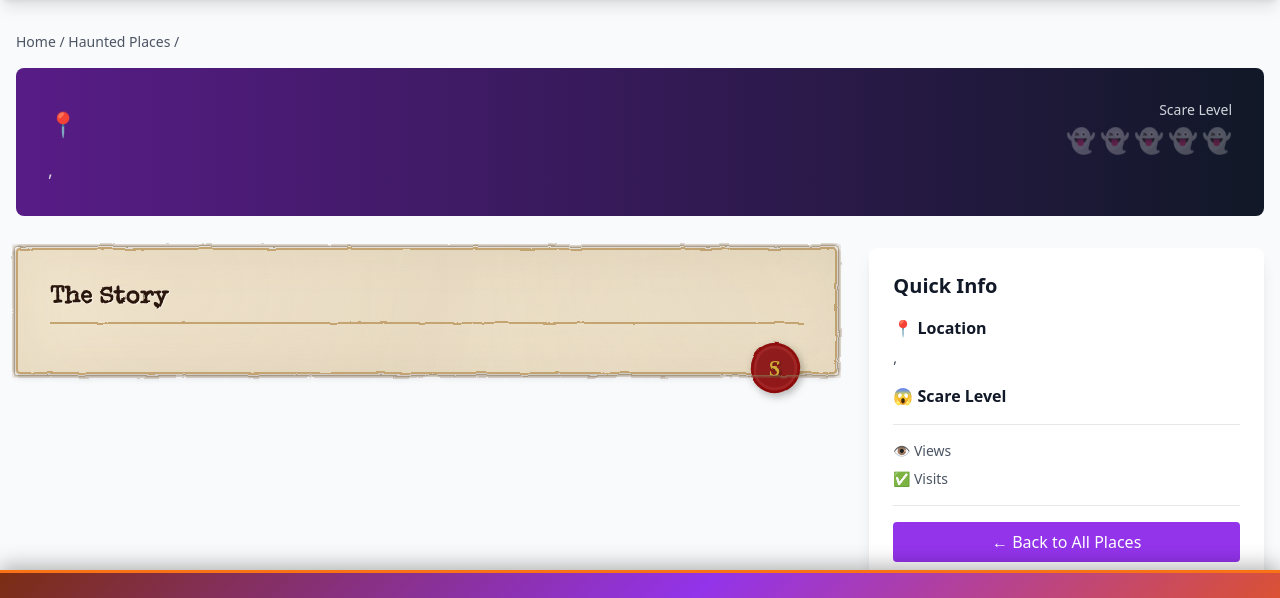
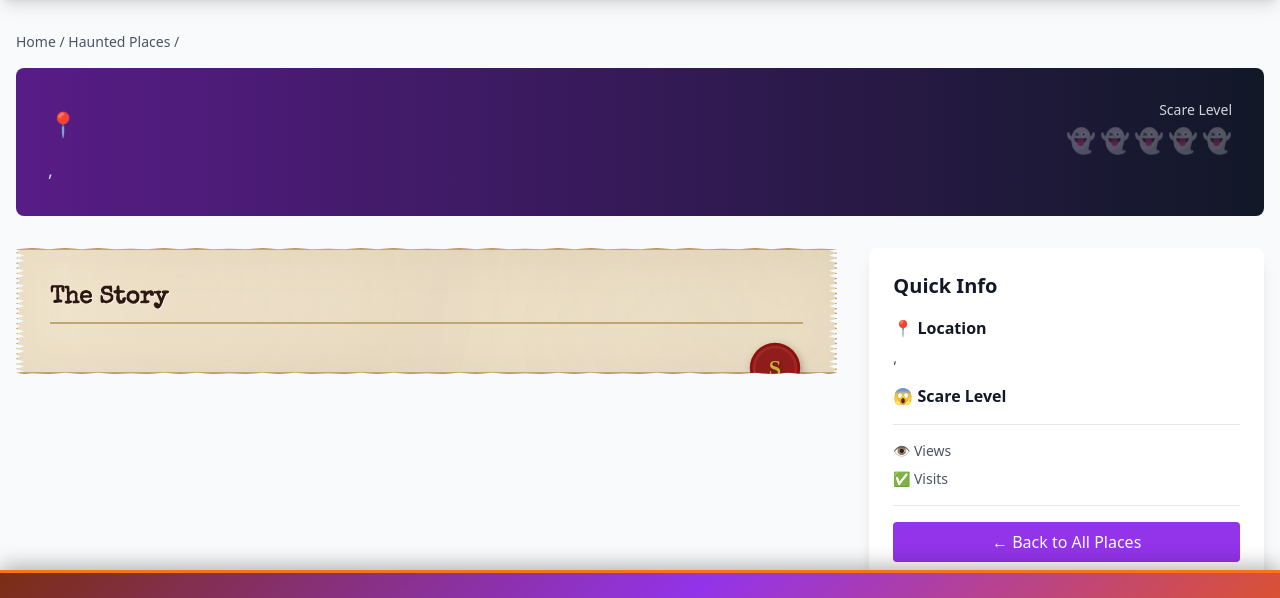
Before and after one commit to OJarvey/SpookyOctober, a Django app: template templates/haunted_detail.html in a window 1280 px wide. Shown: the part 72-670 px from the top of the page. Run offline with Django 5.2, Linux system fonts and the light colour scheme; the template is opened without the code that fills it, so the values that code supplies are empty; parts of the project's set-up code (start-up, migrations or seed data) failed here and were passed over.

Commit message:
fix: remove text blur from ragged edge effect
Replace SVG filter approach (which blurred text) with CSS clip-path
polygon for ragged edges. Text is now crisp and readable while edges
remain irregular and torn-looking.

Changes:
- Removed SVG filter definition and filter: url(#roughEdges)
- Implemented clip-path polygon with micro-variations on all edges
- Created 200+ polygon points for natural ragged appearance
- Enhanced ::after border with subtle texture shadows
- Text remains perfectly sharp and legible

Technical details:
- Polygon points alternate between 0%, 0.5%, and 1% along edges
- Creates small irregularities every 2% around perimeter
- No blur or distortion applied to card content
- Maintains all existing parchment texture and wax seal effects

🤖 Generated with [Claude Code](https://claude.com/claude-code)

Co-Authored-By: Claude <noreply@anthropic.com>

```diff
--- a/templates/haunted_detail.html
+++ b/templates/haunted_detail.html
@@ -3,17 +3,6 @@
 {% block title %}{{ place.story_title }} - ShriekedIn{% endblock %}
 
 {% block content %}
-    <!-- SVG Filter for Ragged Edges -->
-    <svg width="0" height="0" style="position: absolute;">
-        <defs>
-            <filter id="roughEdges" x="-10%" y="-10%" width="120%" height="120%">
-                <feTurbulence type="fractalNoise" baseFrequency="0.04" numOctaves="5" result="noise"/>
-                <feDisplacementMap in="SourceGraphic" in2="noise" scale="3" xChannelSelector="R" yChannelSelector="G"/>
-                <feGaussianBlur stdDeviation="0.3"/>
-            </filter>
-        </defs>
-    </svg>
-
     <div class="container mx-auto px-4 py-8">
         <!-- Breadcrumb -->
         <div class="text-sm text-gray-600 mb-4">
@@ -222,33 +211,51 @@
             pointer-events: none;
         }
 
-        /* Ragged/torn edge effect using SVG filter */
+        /* Ragged/torn edge effect using irregular border */
         .parchment-card {
-            filter: url(#roughEdges);
+            /* Use clip-path for irregular edges */
+            clip-path: polygon(
+                0% 1%, 2% 0%, 4% 1%, 6% 0%, 8% 1%, 10% 0%, 12% 1%, 14% 0.5%, 16% 1%, 18% 0%, 20% 1%,
+                22% 0%, 24% 1%, 26% 0.5%, 28% 1%, 30% 0%, 32% 1%, 34% 0%, 36% 1%, 38% 0.5%, 40% 1%,
+                42% 0%, 44% 1%, 46% 0%, 48% 1%, 50% 0.5%, 52% 1%, 54% 0%, 56% 1%, 58% 0%, 60% 1%,
+                62% 0.5%, 64% 1%, 66% 0%, 68% 1%, 70% 0%, 72% 1%, 74% 0.5%, 76% 1%, 78% 0%, 80% 1%,
+                82% 0%, 84% 1%, 86% 0.5%, 88% 1%, 90% 0%, 92% 1%, 94% 0%, 96% 1%, 98% 0.5%, 100% 1%,
+                99% 2%, 100% 4%, 99% 6%, 100% 8%, 99% 10%, 100% 12%, 99.5% 14%, 100% 16%, 99% 18%, 100% 20%,
+                99% 22%, 100% 24%, 99.5% 26%, 100% 28%, 99% 30%, 100% 32%, 99% 34%, 100% 36%, 99.5% 38%, 100% 40%,
+                99% 42%, 100% 44%, 99% 46%, 100% 48%, 99.5% 50%, 100% 52%, 99% 54%, 100% 56%, 99% 58%, 100% 60%,
+                99.5% 62%, 100% 64%, 99% 66%, 100% 68%, 99% 70%, 100% 72%, 99.5% 74%, 100% 76%, 99% 78%, 100% 80%,
+                99% 82%, 100% 84%, 99.5% 86%, 100% 88%, 99% 90%, 100% 92%, 99% 94%, 100% 96%, 99.5% 98%, 100% 99%,
+                99% 100%, 98% 99%, 96% 100%, 94% 99%, 92% 100%, 90% 99%, 88% 100%, 86% 99.5%, 84% 100%, 82% 99%, 80% 100%,
+                78% 99%, 76% 100%, 74% 99.5%, 72% 100%, 70% 99%, 68% 100%, 66% 99%, 64% 100%, 62% 99.5%, 60% 100%,
+                58% 99%, 56% 100%, 54% 99%, 52% 100%, 50% 99.5%, 48% 100%, 46% 99%, 44% 100%, 42% 99%, 40% 100%,
+                38% 99.5%, 36% 100%, 34% 99%, 32% 100%, 30% 99%, 28% 100%, 26% 99.5%, 24% 100%, 22% 99%, 20% 100%,
+                18% 99%, 16% 100%, 14% 99.5%, 12% 100%, 10% 99%, 8% 100%, 6% 99%, 4% 100%, 2% 99.5%, 1% 100%,
+                0% 99%, 1% 98%, 0% 96%, 1% 94%, 0% 92%, 1% 90%, 0% 88%, 0.5% 86%, 0% 84%, 1% 82%, 0% 80%,
+                1% 78%, 0% 76%, 0.5% 74%, 0% 72%, 1% 70%, 0% 68%, 1% 66%, 0% 64%, 0.5% 62%, 0% 60%,
+                1% 58%, 0% 56%, 1% 54%, 0% 52%, 0.5% 50%, 0% 48%, 1% 46%, 0% 44%, 1% 42%, 0% 40%,
+                0.5% 38%, 0% 36%, 1% 34%, 0% 32%, 1% 30%, 0% 28%, 0.5% 26%, 0% 24%, 1% 22%, 0% 20%,
+                1% 18%, 0% 16%, 0.5% 14%, 0% 12%, 1% 10%, 0% 8%, 1% 6%, 0% 4%, 0.5% 2%
+            );
         }
 
-        /* Alternative ragged border using repeating pattern */
+        /* Enhanced border with slight irregularity */
         .parchment-card::after {
             content: '';
             position: absolute;
-            top: -3px;
-            left: -3px;
-            right: -3px;
-            bottom: -3px;
+            top: -2px;
+            left: -2px;
+            right: -2px;
+            bottom: -2px;
             background: transparent;
-            /* Create ragged edge with multiple small shadows */
-            box-shadow:
-                0 0 0 1px rgba(139, 115, 85, 0.3),
-                2px 1px 0 0px rgba(139, 115, 85, 0.2),
-                -1px 2px 0 0px rgba(139, 115, 85, 0.2),
-                1px -2px 0 0px rgba(139, 115, 85, 0.2),
-                -2px -1px 0 0px rgba(139, 115, 85, 0.2),
-                3px 3px 0 0px rgba(139, 115, 85, 0.15),
-                -3px 3px 0 0px rgba(139, 115, 85, 0.15),
-                3px -3px 0 0px rgba(139, 115, 85, 0.15),
-                -3px -3px 0 0px rgba(139, 115, 85, 0.15);
+            border: 1px solid rgba(139, 115, 85, 0.3);
             border-radius: 2px;
             pointer-events: none;
+            /* Add slight texture to border */
+            box-shadow:
+                1px 0 0 0 rgba(139, 115, 85, 0.15),
+                -1px 0 0 0 rgba(139, 115, 85, 0.15),
+                0 1px 0 0 rgba(139, 115, 85, 0.15),
+                0 -1px 0 0 rgba(139, 115, 85, 0.15);
         }
 
         /* Handwritten Font for Text */
```
